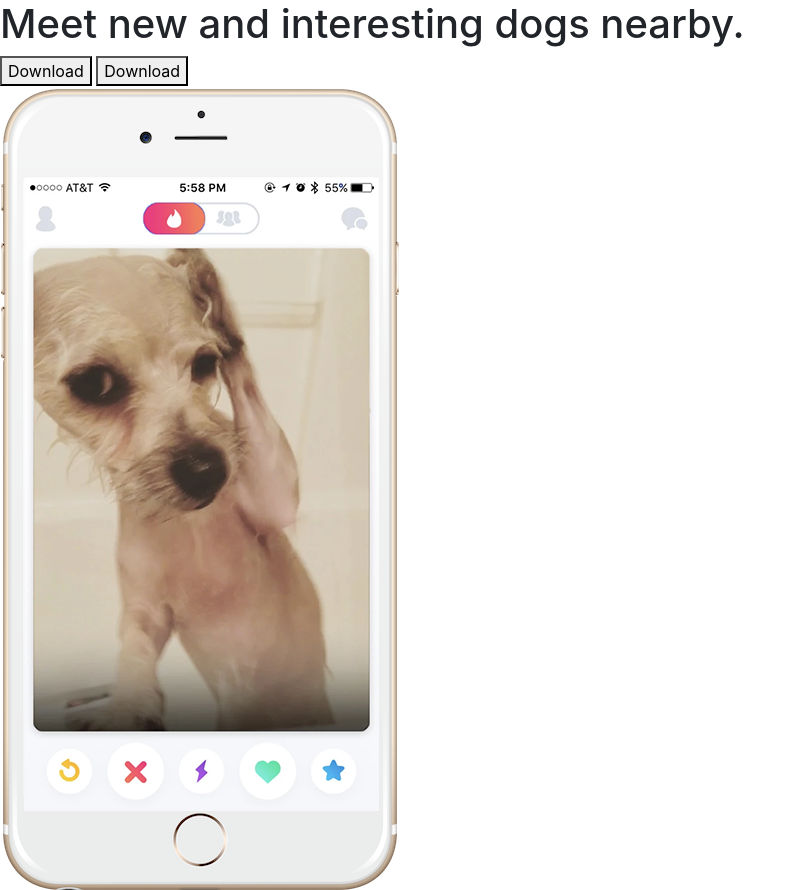
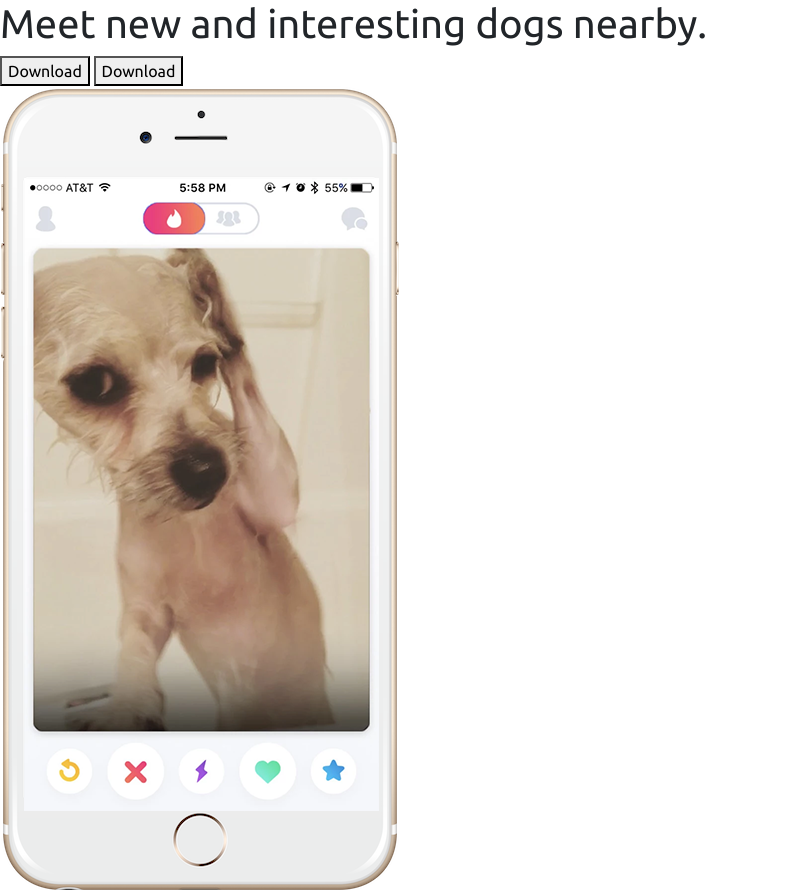
Before and after one commit to irina-kosogor/tinDog, a plain HTML site: page index.html in a window 1280 px wide. Shown: the top 890 px of the page, without its empty margins (0-805 px from the left). Drawn offline with nearby package versions, Linux system fonts and the light colour scheme.

Commit message:
fonts are added

```diff
--- a/index.html
+++ b/index.html
@@ -6,6 +6,10 @@
     <meta name="viewport" content="width=device-width, initial-scale=1.0">
     <link rel="stylesheet" href="https://cdn.jsdelivr.net/npm/bootstrap@4.6.1/dist/css/bootstrap.min.css" integrity="sha384-zCbKRCUGaJDkqS1kPbPd7TveP5iyJE0EjAuZQTgFLD2ylzuqKfdKlfG/eSrtxUkn" crossorigin="anonymous">
     <link rel="stylesheet" href="css/style.min.css">
+    <!-- Fonts -->
+    <link rel="preconnect" href="https://fonts.googleapis.com">
+    <link rel="preconnect" href="https://fonts.gstatic.com" crossorigin>
+    <link href="https://fonts.googleapis.com/css2?family=Montserrat&family=Ubuntu&display=swap" rel="stylesheet">
     <title>TinDog</title>
 </head>
 <body>
--- /dev/null
+++ b/sass/style.sass
@@ -0,0 +1,3 @@
+*
+    font-family: 'Montserrat', sans-serif;
+    font-family: 'Ubuntu', sans-serif;
```
Also changed, not shown: css/style.min.css, 1 other file.
